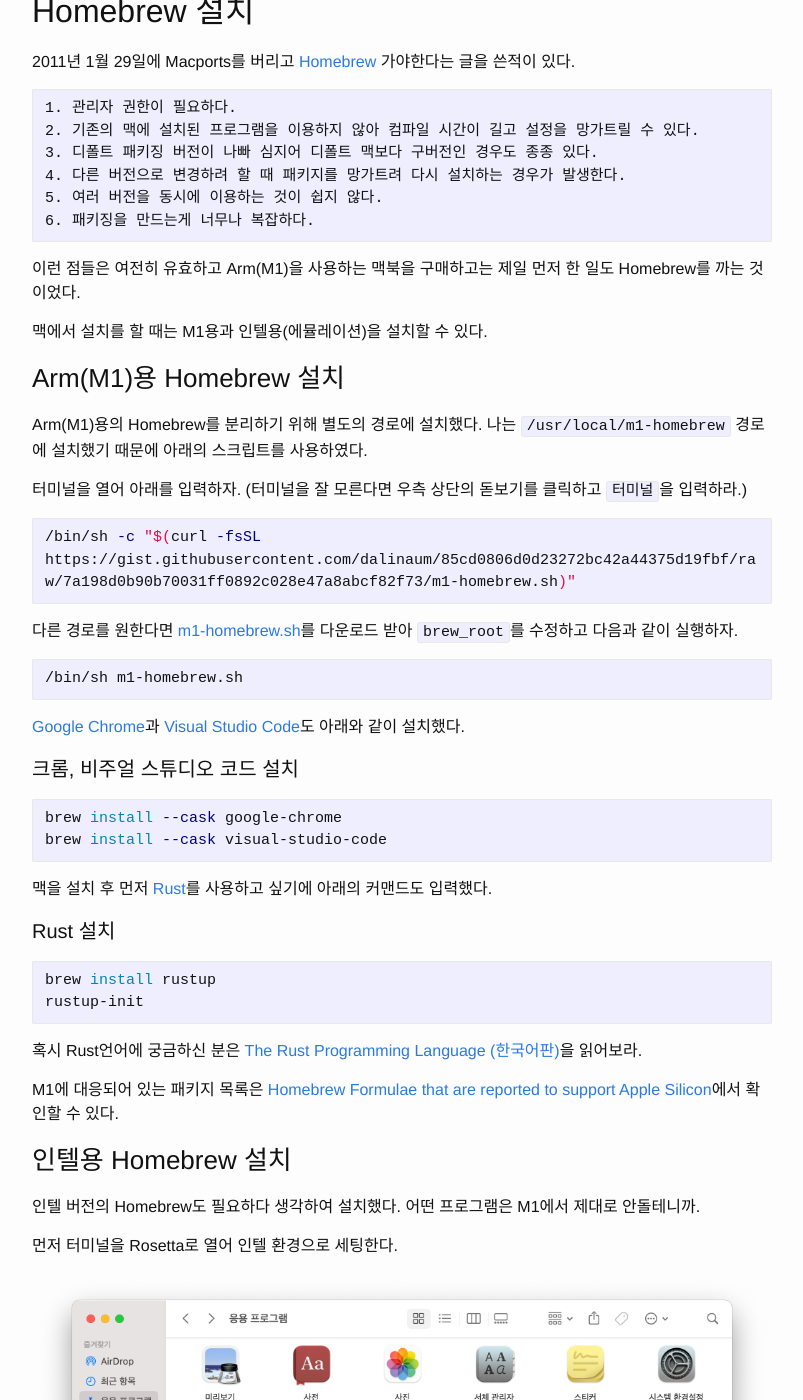
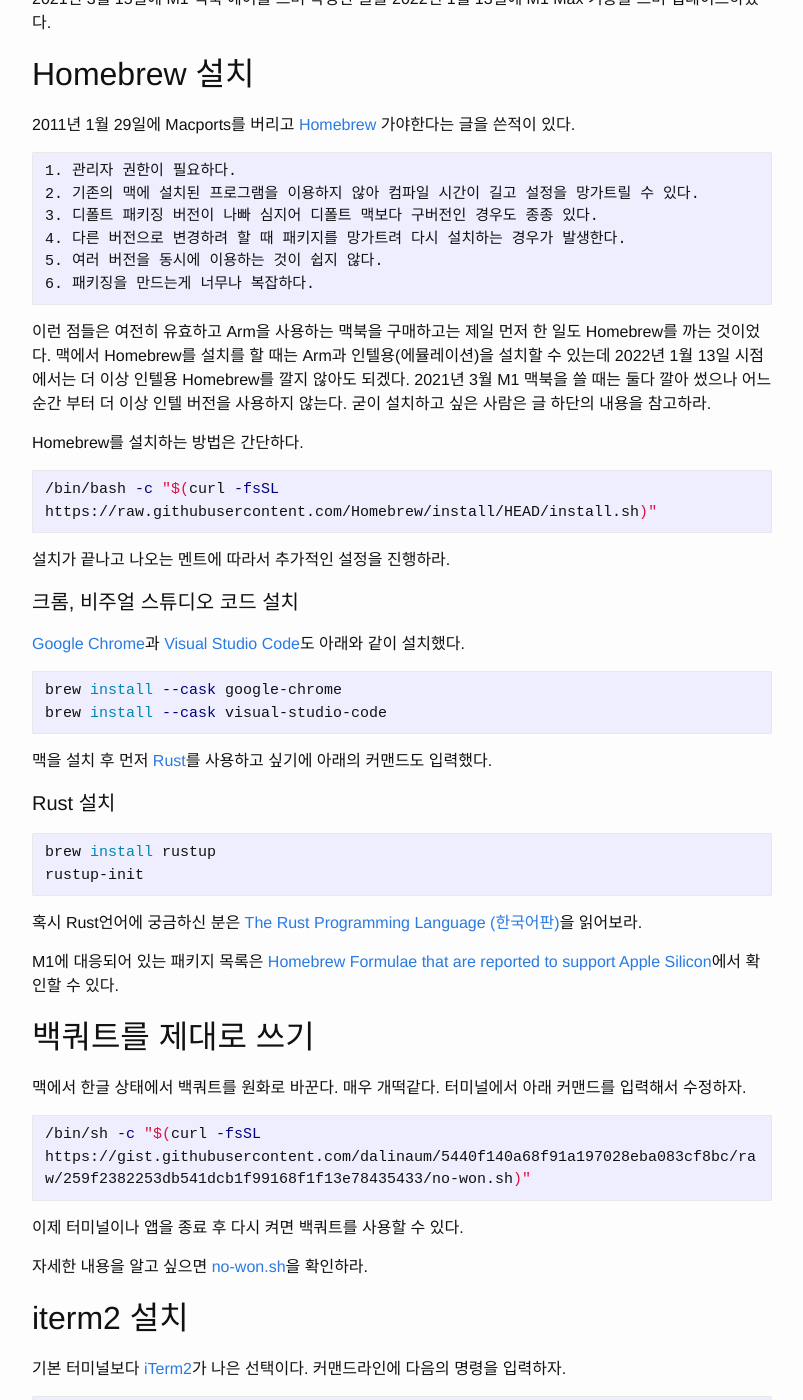
Before and after one commit to dalinaum/dalinaum.github.io, a Jekyll site: the page built from _posts/2021-03-15-m1-init.markdown, in a window 1280 px wide and 1400 px high, scrolled down 384 px. Shown: the whole window, without its empty margins (238-1041 px from the left). Built offline with Jekyll 4.4.1, drawn with Linux system fonts in a browser that asks for light colours; some of the changed text lies outside the part shown.

Commit message:
M1 맥북 글 업데이트

````diff
--- a/_posts/2021-03-15-m1-init.markdown
+++ b/_posts/2021-03-15-m1-init.markdown
@@ -1,13 +1,15 @@
 ---
 layout: post
-title:  "M1 맥북에서 처음해야하는 일 - Homebrew부터"
-date:   2021-03-15 00:30:00 +0900
+title:  "M1, M1 Pro, M1 Max 맥북에서 처음해야하는 일 - Homebrew부터"
+date:   2022-01-13 22:26:00 +0900
 categories: mac
 ---
 
 경고:
 
 [oh-my-zsh](https://ohmyz.sh)를 설치할 사람은 아래의 `oh-my-zsh`부터 설치하는 것이 좋다. `~/.zshrc` 파일의 내용을 지우고 자신의 내용을 쓰기 때문이다. 만약 늦게 설치하는 경우 `~/.zshrc` 파일의 내용을 어디에 적어두고 나중에 추가하자. 문서의 순서를 바꿀까 고민했지만 모두가 설치하는 확장은 아니기 때문에 지금의 순서를 유지한다.
+
+2021년 3월 15일에 M1 맥북 에어를 쓰며 작성한 글을 2022년 1월 13일에 M1 Max 기종을 쓰며 업데이트하였다.
 
 ## Homebrew 설치
 
@@ -22,29 +24,19 @@
 6. 패키징을 만드는게 너무나 복잡하다.
 ```
 
-이런 점들은 여전히 유효하고 Arm(M1)을 사용하는 맥북을 구매하고는 제일 먼저 한 일도 Homebrew를 까는 것이었다.
+이런 점들은 여전히 유효하고 Arm을 사용하는 맥북을 구매하고는 제일 먼저 한 일도 Homebrew를 까는 것이었다. 맥에서 Homebrew를 설치를 할 때는 Arm과 인텔용(에뮬레이션)을 설치할 수 있는데 2022년 1월 13일 시점에서는 더 이상 인텔용 Homebrew를 깔지 않아도 되겠다. 2021년 3월 M1 맥북을 쓸 때는 둘다 깔아 썼으나 어느 순간 부터 더 이상 인텔 버전을 사용하지 않는다. 굳이 설치하고 싶은 사람은 글 하단의 내용을 참고하라.
 
-맥에서 설치를 할 때는 M1용과 인텔용(에뮬레이션)을 설치할 수 있다.
-
-### Arm(M1)용 Homebrew 설치
-
-Arm(M1)용의 Homebrew를 분리하기 위해 별도의 경로에 설치했다. 나는 `/usr/local/m1-homebrew` 경로에 설치했기 때문에 아래의 스크립트를 사용하였다.
-
-터미널을 열어 아래를 입력하자. (터미널을 잘 모른다면 우측 상단의 돋보기를 클릭하고 `터미널`을 입력하라.)
+Homebrew를 설치하는 방법은 간단하다.
 
 ```sh
-/bin/sh -c "$(curl -fsSL https://gist.githubusercontent.com/dalinaum/85cd0806d0d23272bc42a44375d19fbf/raw/7a198d0b90b70031ff0892c028e47a8abcf82f73/m1-homebrew.sh)"
+/bin/bash -c "$(curl -fsSL https://raw.githubusercontent.com/Homebrew/install/HEAD/install.sh)"
 ```
 
-다른 경로를 원한다면 [m1-homebrew.sh](https://gist.github.com/dalinaum/85cd0806d0d23272bc42a44375d19fbf)를 다운로드 받아 `brew_root`를 수정하고 다음과 같이 실행하자.
+설치가 끝나고 나오는 멘트에 따라서 추가적인 설정을 진행하라.
 
-```sh
-/bin/sh m1-homebrew.sh
-```
+#### 크롬, 비주얼 스튜디오 코드 설치
 
 [Google Chrome](https://www.google.com/intl/ko/chrome/)과 [Visual Studio Code](https://code.visualstudio.com)도 아래와 같이 설치했다.
-
-#### 크롬, 비주얼 스튜디오 코드 설치
 
 ```sh
 brew install --cask google-chrome
@@ -63,6 +55,96 @@
 혹시 Rust언어에 궁금하신 분은 [The Rust Programming Language (한국어판)](https://rinthel.github.io/rust-lang-book-ko/)을 읽어보라.
 
 M1에 대응되어 있는 패키지 목록은 [Homebrew Formulae that are reported to support Apple Silicon](https://doesitarm.com/kind/homebrew/)에서 확인할 수 있다.
+
+## 백쿼트를 제대로 쓰기
+
+맥에서 한글 상태에서 백쿼트를 원화로 바꾼다. 매우 개떡같다. 터미널에서 아래 커맨드를 입력해서 수정하자.
+
+```sh
+/bin/sh -c "$(curl -fsSL https://gist.githubusercontent.com/dalinaum/5440f140a68f91a197028eba083cf8bc/raw/259f2382253db541dcb1f99168f1f13e78435433/no-won.sh)"
+```
+
+이제 터미널이나 앱을 종료 후 다시 켜면 백쿼트를 사용할 수 있다.
+
+자세한 내용을 알고 싶으면
+[no-won.sh](https://gist.github.com/dalinaum/5440f140a68f91a197028eba083cf8bc)을 확인하라.
+
+## iterm2 설치
+
+기본 터미널보다 [iTerm2](https://iterm2.com)가 나은 선택이다. 커맨드라인에 다음의 명령을 입력하자.
+
+```sh
+brew install iterm2
+```
+
+### Oh my zsh 설치
+
+iTerm2를 사용하는 경우에 zsh과 [oh-my-zsh](https://ohmyz.sh)를 설치하는 경우가 많다. zsh는 이제 맥의 기본이니 oh-my-zsh만 깔면 된다. 다음의 키워드를 입력하자. ([curl](https://curl.se)이 고생이 많다.)
+
+설치에 앞서 `~/.zshrc`파일을 백업해 두자. `oh-my-zsh`가 제대로 망가트릴 것이다.
+
+```sh
+sh -c "$(curl -fsSL https://raw.github.com/ohmyzsh/ohmyzsh/master/tools/install.sh)"
+```
+
+아래와 같이 경고가 뜰 수 있다.
+
+```
+zsh compinit: insecure directories, run compaudit for list.
+```
+
+경고가 뜨면 아래의 커맨드를 입력한다.
+
+```sh
+compaudit | xargs chmod g-w,o-w
+```
+
+`~/.zshrc` 파일을 망가트릴테니 백업해두라고 언급했다. 이제 백업해둔 내용을 파일 아래에 추가하자. 혹시나 잊었을 경우를 위해 아래에 적어두었다.
+
+```sh
+export PATH=/usr/local/m1-homebrew/bin:$PATH
+alias ibrew='arch -x86_64 /usr/local/bin/brew'
+```
+
+## 키보드 변경
+
+`시스템 환경설정` > `키보드`를 열어 몇가지 설정을 기호에 맞게 설정하자.
+
+나는 `키보드` > `보조키`에서 `한/A`를 `Control`로 바꾸었다. 원래 이 자리는 전통적으로 `Control`을 위한 자리였는데 이 자리에 별로 필요하지 않은 `Capslock`을 넣은 사람이나 `한/A` 키를 넣은 사람이나 모두 제정신은 아니라고 생각한다.
+
+`입력 소스`에서도 `한/A키로 ABC 입력소스 전환`도 비활성화했다.
+
+## 안드로이드 스튜디오 설치
+
+안드로이드 설치는 로제타 버전(인텔)을 사용해야 한다.
+
+```
+brew install --cask android-studio
+```
+
+설치된 안드로이드 스튜디오는 인텔 버전인데 안드로이드 에뮬레이터는 네이티브(M1)로 사용할 수 있다.
+
+* [M1 맥북에서 안드로이드 에뮬레이터 사용하기](http://dalinaum.github.io/android/2021/03/15/m1-android-emulatore.html)
+
+## 굳이 Arm용 Homebrew와 인텔 버전을 함께 쓰기
+
+이제는 크게 의미가 없다고 생각하는 부분. 나는 더 이상 인텔 Homebrew가 필요없었다. 그래도 필요한 분들은 참고하시라.
+
+### Arm(M1)용 Homebrew 설치
+
+Arm(M1)용의 Homebrew를 분리하기 위해 별도의 경로에 설치했다. 나는 `/usr/local/m1-homebrew` 경로에 설치했기 때문에 아래의 스크립트를 사용하였다.
+
+터미널을 열어 아래를 입력하자. (터미널을 잘 모른다면 우측 상단의 돋보기를 클릭하고 `터미널`을 입력하라.)
+
+```sh
+/bin/sh -c "$(curl -fsSL https://gist.githubusercontent.com/dalinaum/85cd0806d0d23272bc42a44375d19fbf/raw/7a198d0b90b70031ff0892c028e47a8abcf82f73/m1-homebrew.sh)"
+```
+
+다른 경로를 원한다면 [m1-homebrew.sh](https://gist.github.com/dalinaum/85cd0806d0d23272bc42a44375d19fbf)를 다운로드 받아 `brew_root`를 수정하고 다음과 같이 실행하자.
+
+```sh
+/bin/sh m1-homebrew.sh
+```
 
 ### 인텔용 Homebrew 설치
 
@@ -105,73 +187,3 @@
 ```
 
 터미널을 다시 켜면 이제 Arm용 `brew`와 인텔용 `ibrew`로 나누어 사용할 수 있다.
-
-## 백쿼트를 제대로 쓰기
-
-맥에서 한글 상태에서 백쿼트를 원화로 바꾼다. 매우 개떡같다. 터미널에서 아래 커맨드를 입력해서 수정하자.
-
-```sh
-/bin/sh -c "$(curl -fsSL https://gist.githubusercontent.com/dalinaum/5440f140a68f91a197028eba083cf8bc/raw/259f2382253db541dcb1f99168f1f13e78435433/no-won.sh)"
-```
-
-이제 터미널이나 앱을 종료 후 다시 켜면 백쿼트를 사용할 수 있다.
-
-자세한 내용을 알고 싶으면
-[no-won.sh](https://gist.github.com/dalinaum/5440f140a68f91a197028eba083cf8bc)을 확인하라.
-
-## iterm2 설치
-
-기본 터미널보다 [iTerm2](https://iterm2.com)가 나은 선택이다. 커맨드라인에 다음의 명령을 입력하자.
-
-```sh
-brew install iterm2
-```
-
-### Oh my zsh 설치
-
-iTerm2를 사용하는 경우에 zsh과 [oh-my-zsh](https://ohmyz.sh)를 설치하는 경우가 많다. zsh는 이제 맥의 기본이니 oh-my-zsh만 깔면 된다. 다음의 키워드를 입력하자. ([curl](https://curl.se)이 고생이 많다.)
-
-설치에 앞서 `~/.zshrc`파일을 백업해 두자. `oh-my-zsh`가 제대로 망가트릴 것이다.
-
-```sh
-sh -c "$(curl -fsSL https://raw.github.com/ohmyzsh/ohmyzsh/master/tools/install.sh)"
-```
-
-경고가 뜬다.
-
-```
-zsh compinit: insecure directories, run compaudit for list.
-```
-
-경고 메시지처럼 아래의 커맨드를 입력한다.
-
-```sh
-compaudit | xargs chmod g-w,o-w
-```
-
-`~/.zshrc` 파일을 망가트릴테니 백업해두라고 언급했다. 이제 백업해둔 내용을 파일 아래에 추가하자. 혹시나 잊었을 경우를 위해 아래에 적어두었다.
-
-```sh
-export PATH=/usr/local/m1-homebrew/bin:$PATH
-alias ibrew='arch -x86_64 /usr/local/bin/brew'
-```
-
-## 키보드 변경
-
-`시스템 환경설정` > `키보드`를 열어 몇가지 설정을 기호에 맞게 설정하자.
-
-나는 `키보드` > `보조키`에서 `한/A`를 `Control`로 바꾸었다. 원래 이 자리는 전통적으로 `Control`을 위한 자리였는데 이 자리에 별로 필요하지 않은 `Capslock`을 넣은 사람이나 `한/A` 키를 넣은 사람이나 모두 제정신은 아니라고 생각한다.
-
-`입력 소스`에서도 `한/A키로 ABC 입력소스 전환`도 비활성화했다.
-
-## 안드로이드 스튜디오 설치
-
-안드로이드 설치는 로제타 버전(인텔)을 사용해야 한다.
-
-```
-brew install --cask android-studio
-```
-
-설치된 안드로이드 스튜디오는 인텔 버전인데 안드로이드 에뮬레이터는 네이티브(M1)로 사용할 수 있다.
-
-* [M1 맥북에서 안드로이드 에뮬레이터 사용하기](http://dalinaum.github.io/android/2021/03/15/m1-android-emulatore.html)
````
